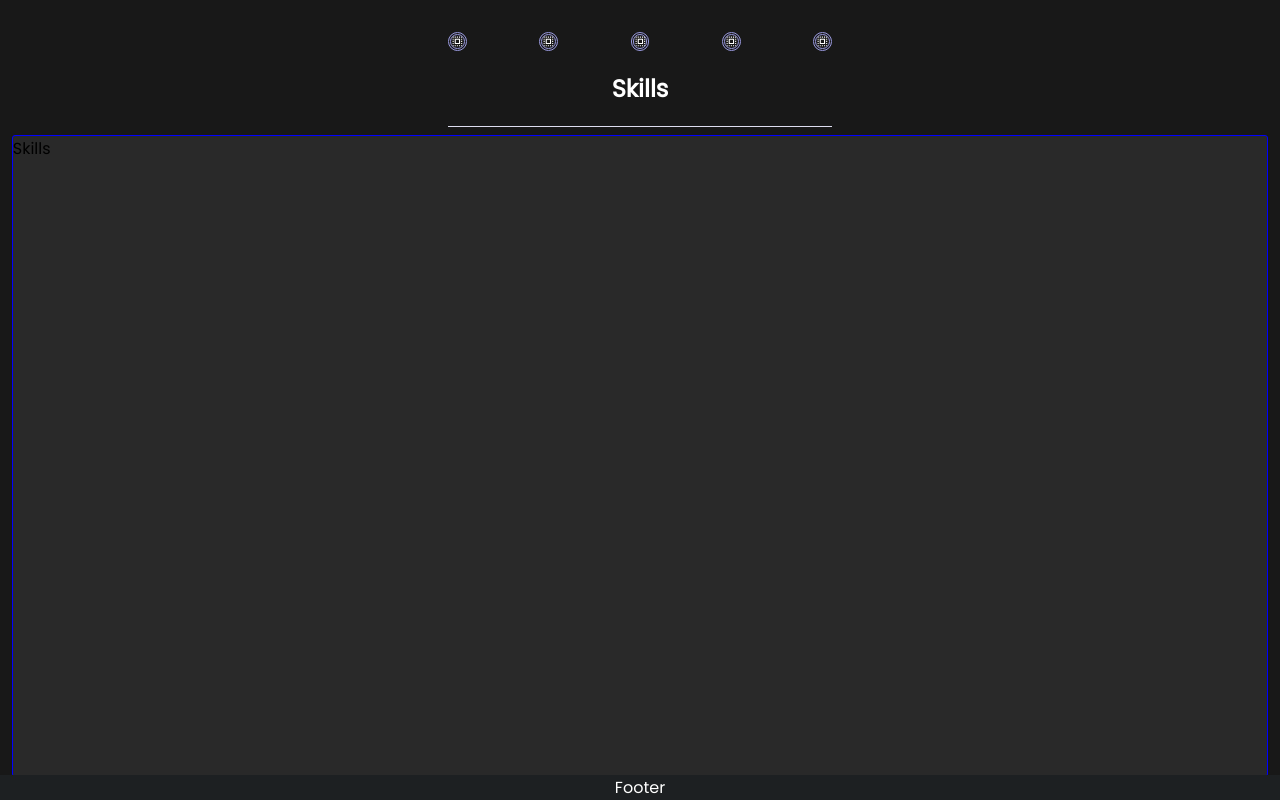
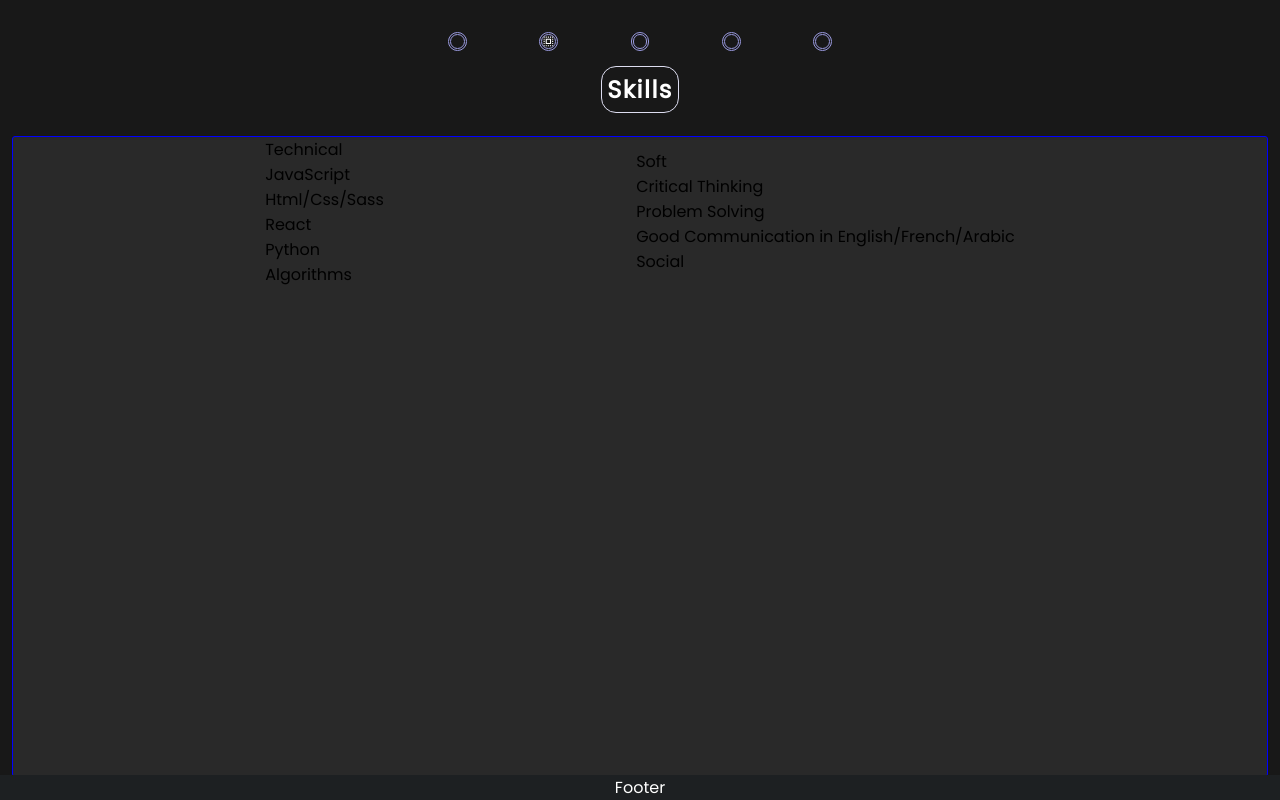
Before and after one commit to Medelouali/portfolio, a React (Create React App) app: page / in a window 1280 px wide. Both pictures are taken after a click on the element 548 px from the left and 41 px from the top of the page. Built offline with nearby package versions, Linux system fonts and the light colour scheme.

Commit message:
adding redux

```diff
--- a/src/components/body/About/About.jsx
+++ b/src/components/body/About/About.jsx
@@ -3,13 +3,17 @@ import Intro from './Intro/Intro';
 import Passions from './Passions/Passions';
 import Studies from './Studies/Studies';
 import "./about.css";
+import { motion } from "framer-motion";
 
 export default function About() {
     return (
-        <div className="about">
+        <motion.div
+        initial={{x: "100vw"}}
+        animate={{x: 0}}
+        className="about">
             <Intro/>
             <Studies/>
             <Passions/>
-        </div>
+        </motion.div>
     )
 }
--- a/src/components/body/About/Intro/Intro.jsx
+++ b/src/components/body/About/Intro/Intro.jsx
@@ -12,13 +12,13 @@ export default function Intro() {
                         <motion.div className="profile"
                              initial={{opacity: 0}}
                              animate={{opacity: 1}}
-                             transition={{duration: 1}}
+                             transition={{duration: 0.5}}
                         ><img src={profile} alt="" /></motion.div>
                     </div>
                     <motion.h2 className="title"
                         initial={{opacity: 0, x: "100vw"}}
                         animate={{opacity: 1, x: 0}}
-                        transition={{duration: 2, delay: 1, type: 'spring', stiffness: 800}}
+                        transition={{duration: 1, delay: 0.3, type: 'spring', stiffness: 800}}
                     >Hi! I am El Ouali, front-end developper based in Marrakesh, Morocco.</motion.h2>
                 </div>
                 <div className="intro">
--- a/src/components/body/About/Passions/passions.css
+++ b/src/components/body/About/Passions/passions.css
@@ -2,6 +2,7 @@
   width: 100%;
   padding: 10px;
   border-radius: 10px;
+  margin-bottom: 3vw;
 }
 
 .passions-group {
--- a/src/components/body/About/about.css
+++ b/src/components/body/About/about.css
@@ -1,4 +1,5 @@
 .about {
   width: 100%;
   box-shadow: 2px 2px 3px 0px white;
+  overflow-x: hidden;
 }
--- /dev/null
+++ b/src/components/body/Skills/Skill/Skill.jsx
@@ -0,0 +1,12 @@
+import React from 'react';
+import "./skill.css";
+import SubSkill from './SubSkill';
+
+export default function Skill({type, skillsList}) {
+    return (
+        <div className="skill">
+            <div className="type">{type}</div>
+            <div className="skills-list">{skillsList.map(skill=><SubSkill subSkill={skill}/>)}</div>
+        </div>
+    )
+}
--- /dev/null
+++ b/src/components/body/Skills/Skill/SubSkill.jsx
@@ -0,0 +1,9 @@
+import React from 'react';
+
+export default function SubSkill({subSkill}) {
+    return (
+        <div className="list">
+            {subSkill}
+        </div>
+    )
+}
--- a/src/components/body/Skills/Skills.jsx
+++ b/src/components/body/Skills/Skills.jsx
@@ -1,10 +1,13 @@
 import React from 'react';
+import { soft, technical } from '../../../vars/others/skills/skills';
+import Skill from './Skill/Skill';
 import "./skills.css";
 
 export default function Skills() {
     return (
         <div className="skills">
-            Skills
+            <Skill type="Technical" skillsList={ technical }/>
+            <Skill type="Soft" skillsList={ soft }/>
         </div>
     )
 }
--- a/src/components/body/Skills/skills.css
+++ b/src/components/body/Skills/skills.css
@@ -0,0 +1,7 @@
+.skills {
+  display: flex;
+  justify-content: space-evenly;
+  align-items: center;
+  flex-wrap: wrap;
+  align-content: center;
+}
--- a/src/components/navBar/Bar.jsx
+++ b/src/components/navBar/Bar.jsx
@@ -3,6 +3,7 @@ import "./bar.css";
 import SelectAllTwoToneIcon from '@material-ui/icons/SelectAllTwoTone';
 import { useDispatch, useSelector } from "react-redux";
 import pager from "../../redux/actions/pager";
+import { motion } from "framer-motion";
 
 export default function Bar() {
     const dispatch=useDispatch();
@@ -12,17 +13,21 @@ export default function Bar() {
         };
     };
     const currentPage=useSelector(state=>state.pager);
-
+    const on=(page)=>page===currentPage;
     return (
         <div className="nav-bar">
             <div className="dots">
-                <div className="dot" onClick={handlePager("About Me")}><SelectAllTwoToneIcon/></div>
-                <div className="dot" onClick={handlePager("Skills")}><SelectAllTwoToneIcon/></div>
-                <div className="dot" onClick={handlePager("Projects")}><SelectAllTwoToneIcon/></div>
-                <div className="dot" onClick={handlePager("Startups")}><SelectAllTwoToneIcon/></div>
-                <div className="dot" onClick={handlePager("Open Source")}><SelectAllTwoToneIcon/></div>
+                <div className="dot" onClick={handlePager("About Me")}>{on("About Me") && <SelectAllTwoToneIcon/>}</div>
+                <div className="dot" onClick={handlePager("Skills")}>{on("Skills") && <SelectAllTwoToneIcon/>}</div>
+                <div className="dot" onClick={handlePager("Projects")}>{on("Projects") && <SelectAllTwoToneIcon/>}</div>
+                <div className="dot" onClick={handlePager("Startups")}>{on("Startups") && <SelectAllTwoToneIcon/>}</div>
+                <div className="dot" onClick={handlePager("Open Source")}>{on("Open Source") && <SelectAllTwoToneIcon/>}</div>
             </div>
-            <h2 className="current-page">{currentPage}</h2>
+            <motion.h2
+            initial={{opacity: 0}}
+            animate={{opacity: 1}}
+            transition={{duration: 2}}
+            className="current-page">{currentPage}</motion.h2>
         </div>
     );
 }
--- a/src/components/navBar/bar.css
+++ b/src/components/navBar/bar.css
@@ -4,7 +4,6 @@
   margin-bottom: 1vh;
   margin-left: auto;
   margin-right: auto;
-  border-bottom: 1px solid rgb(221, 221, 240);
   color: white;
 }
 
@@ -26,11 +25,21 @@
 }
 
 .nav-bar .current-page {
-  text-align: center;
+  margin: 15px auto 15px auto;
+  width: max-content;
+  border: 1px solid rgb(221, 221, 240);
+  border-radius: 15px;
+  padding: 5px;
+  letter-spacing: 1.5px;
 }
 
-.dot .MuiSvgIcon-root {
+.dot .MuiSvgIcon-root,
+.on-page .MuiSvgIcon-root {
   width: 100%;
   height: auto;
   fill: white;
 }
+
+.on-page {
+  border: 3px double rgb(181, 214, 33);
+}
--- /dev/null
+++ b/src/vars/others/skills/skills.js
@@ -0,0 +1,15 @@
+const technical=[
+    "JavaScript",
+    "Html/Css/Sass",
+    "React",
+    "Python",
+    "Algorithms"
+];
+const soft=[
+    "Critical Thinking",
+    "Problem Solving",
+    "Good Communication in English/French/Arabic",
+    "Social"
+];
+
+export {soft, technical};
```
Also changed, not shown: src/components/body/Skills/Skill/skill.css (added).
